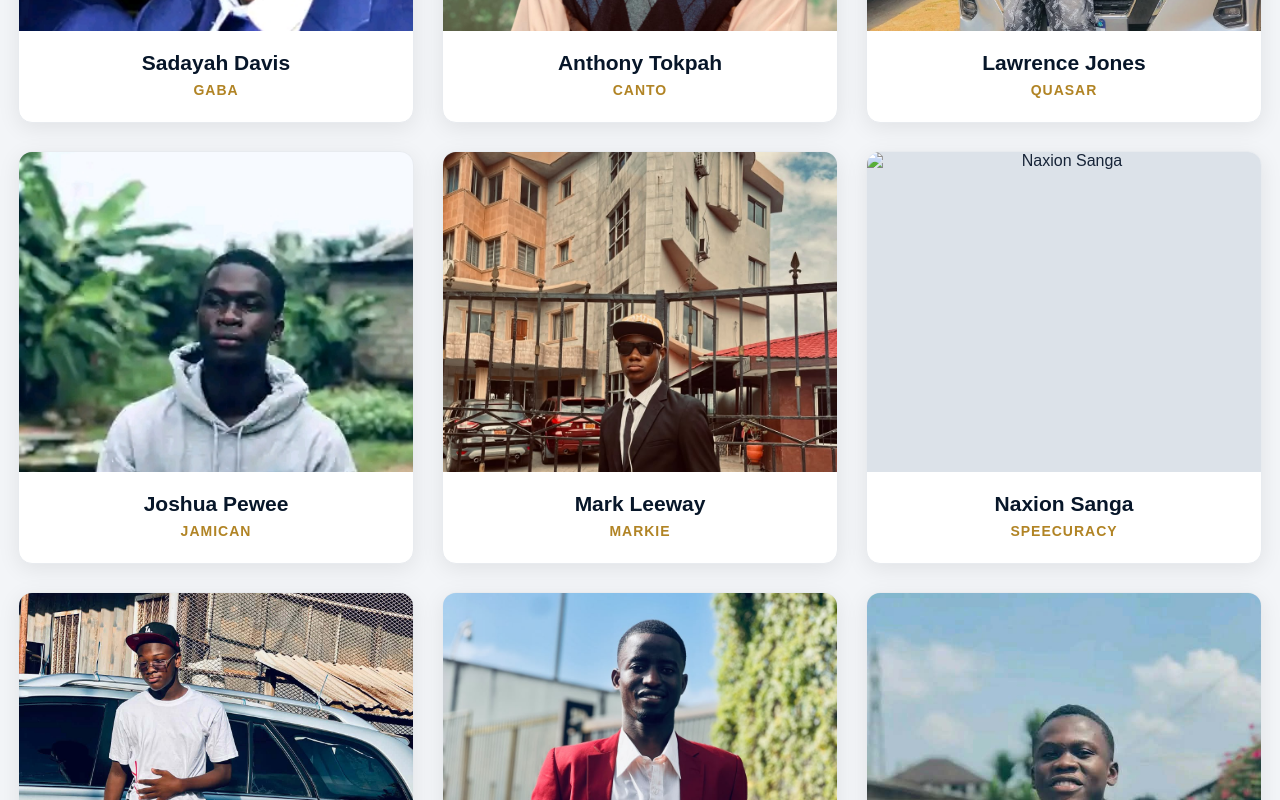
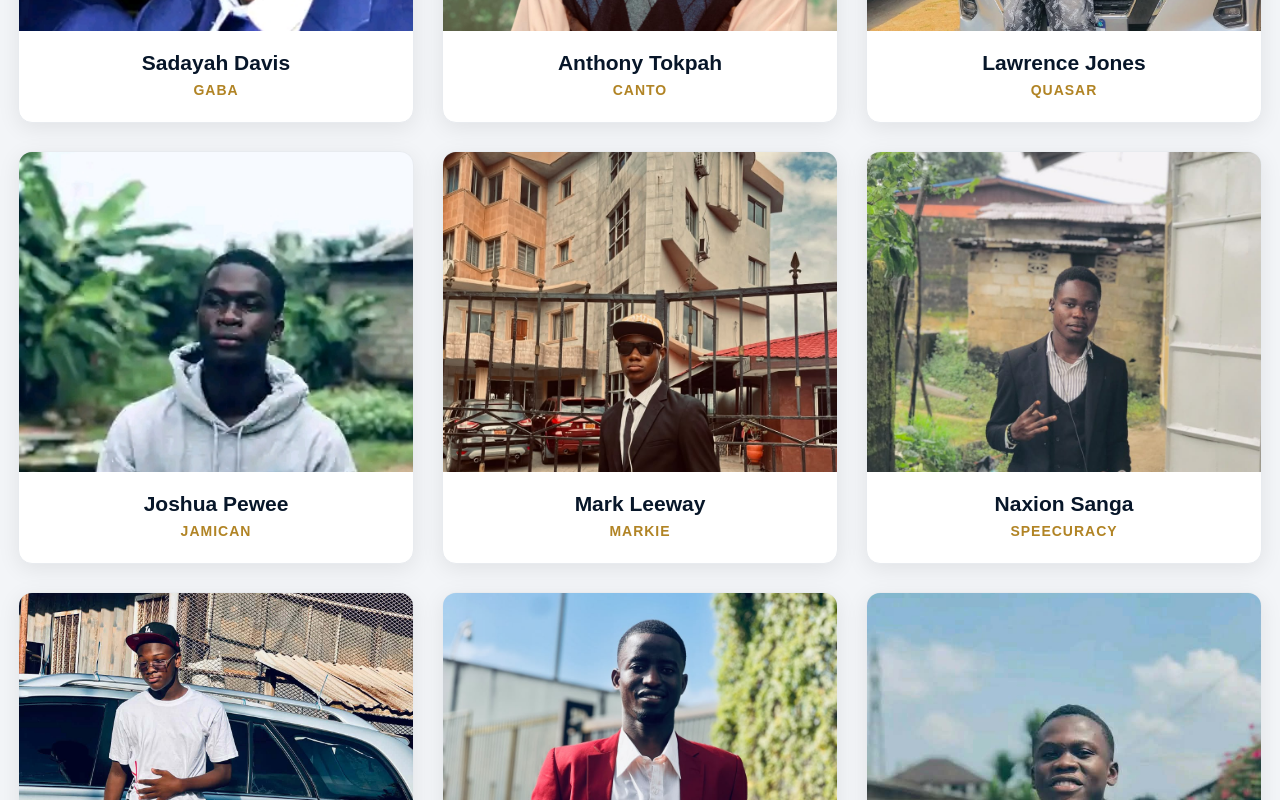
Before and after one commit to Brother-without-Borders/Brothers-without-Borders-, a website: page member.html in a window 1280 px wide. Shown: the part 390-1190 px from the top of the page. Drawn offline with Linux system fonts and the light colour scheme.

Commit message:
Update member.html

```diff
--- a/member.html
+++ b/member.html
@@ -253,7 +253,7 @@ body {
 
     <div class="card">
         <div class="image-area">
-            <img src="Naxion.jpg" alt="Naxion Sanga">
+            <img src="Naxon.jpg" alt="Naxion Sanga">
         </div>
         <div class="member-info">
             <h2>Naxion Sanga</h2>
```
